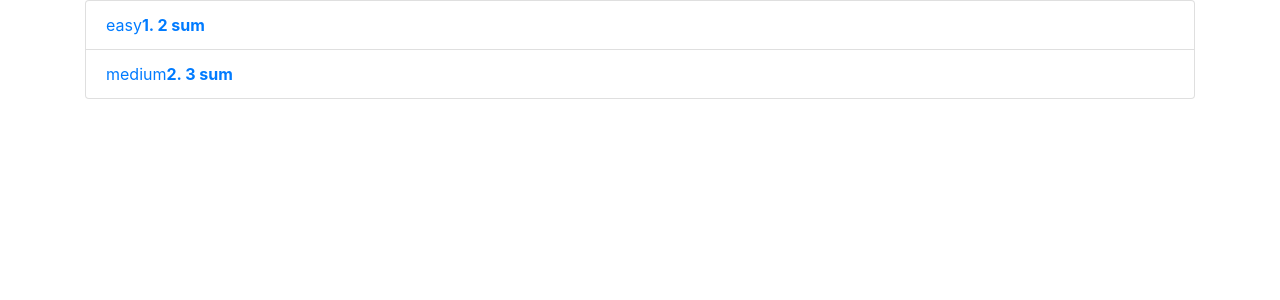
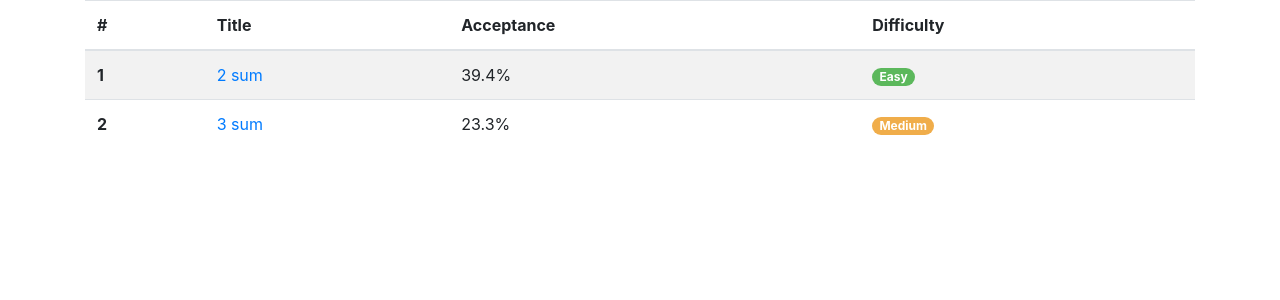
Before and after one commit to LiXuanqi/online-judge-system, an Angular app in the folder client/: page /problems in a window 1280 px wide. Shown: the top 300 px of the page. Built offline with nearby package versions, Linux system fonts and the light colour scheme.

Commit message:
import bootstrap and improve UI of problem-list

```diff
--- a/client/angular.json
+++ b/client/angular.json
@@ -23,12 +23,12 @@
               "src/assets"
             ],
             "styles": [
-              "src/styles.css",
-              "node_modules/bootstrap/dist/css/bootstrap.css"
+              "src/styles.css"
             ],
             "scripts": [
-              "node_modules/jquery/dist/jquery.js",
-              "node_modules/bootstrap/dist/js/bootstrap.js"
+              "./node_modules/jquery/dist/jquery.min.js",
+              "./node_modules/popper.js/dist/umd/popper.min.js",
+              "./node_modules/bootstrap/dist/js/bootstrap.min.js"
             ]
           },
           "configurations": {
--- a/client/package.json
+++ b/client/package.json
@@ -23,6 +23,7 @@
     "bootstrap": "^4.1.1",
     "core-js": "^2.5.4",
     "jquery": "^3.3.1",
+    "popper.js": "^1.14.3",
     "rxjs": "^6.0.0",
     "zone.js": "^0.8.26"
   },
--- a/client/src/app/components/problem-list/problem-list.component.css
+++ b/client/src/app/components/problem-list/problem-list.component.css
@@ -0,0 +1,12 @@
+.diff-text {
+  text-transform: capitalize;
+}
+.diff-easy {
+  background-color: #5cb85c;
+}
+.diff-medium {
+  background-color: #f0ad4a;
+}
+.diff-hard {
+  background-color: #d9534f;
+}
--- a/client/src/app/components/problem-list/problem-list.component.html
+++ b/client/src/app/components/problem-list/problem-list.component.html
@@ -1,8 +1,20 @@
 <div class="container">
-  <div class="list-group">
-    <a class="list-group-item" *ngFor="let problem of problems" [routerLink]="['/problems', problem.id]">
-      <span>{{problem.difficulty}}</span>
-      <strong>{{problem.id}}. {{problem.name}}</strong>
-    </a>
-  </div>
+  <table class="table table-striped table-hover">
+      <thead>
+        <tr >
+          <th scope="col">#</th>
+          <th scope="col">Title</th>
+          <th scope="col">Acceptance</th>
+          <th scope="col">Difficulty</th>
+        </tr>
+      </thead>
+      <tbody>
+        <tr *ngFor="let problem of problems">
+          <th scope="row">{{problem.id}}</th>
+          <td><a [routerLink]="['/problems', problem.id]">{{problem.name}}</a></td>
+          <td>{{problem.acceptance * 100 + '%'}}</td>
+          <td><span class="badge badge-pill badge-secondary diff-text {{'diff-' + problem.difficulty}}">{{problem.difficulty}}</span></td>
+        </tr>
+      </tbody>
+    </table>
 </div>
--- a/client/src/app/mock-problem.ts
+++ b/client/src/app/mock-problem.ts
@@ -5,10 +5,12 @@ export const PROBLEMS: Problem[] = [{
   id: 1,
   name: '2 sum',
   desc: 'the easy two sum',
+  acceptance: 0.394,
   difficulty: 'easy'
 }, {
   id: 2,
   name: '3 sum',
   desc: '3 sum a!!',
+  acceptance: 0.233,
   difficulty: 'medium'
 }];
--- a/client/src/app/models/problem.model.ts
+++ b/client/src/app/models/problem.model.ts
@@ -2,5 +2,6 @@ export class Problem {
   id: number;
   name: string;
   desc: string;
+  acceptance: number;
   difficulty: string;
 }
--- a/client/src/styles.css
+++ b/client/src/styles.css
@@ -1 +1,2 @@
 /* You can add global styles to this file, and also import other style files */
+@import '~bootstrap/dist/css/bootstrap.min.css';
```
